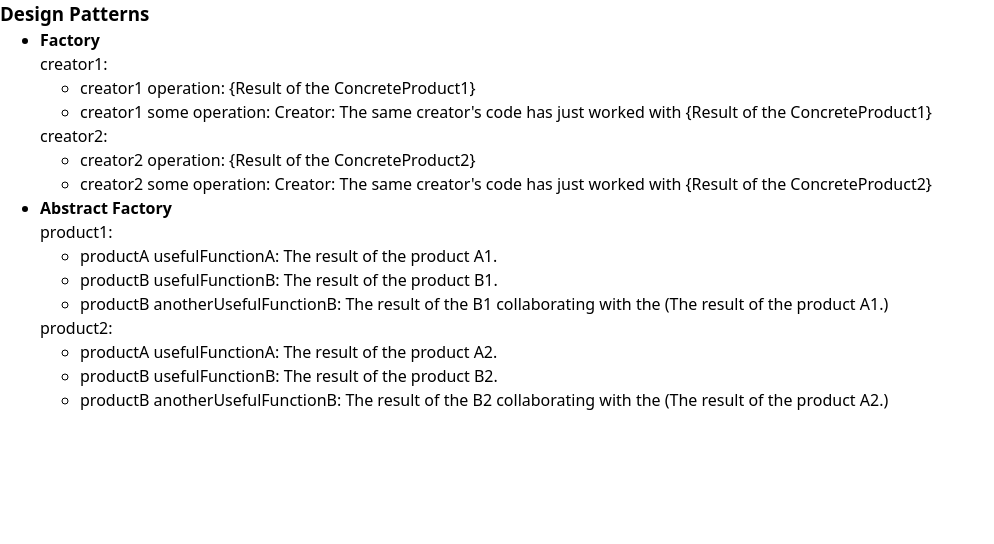
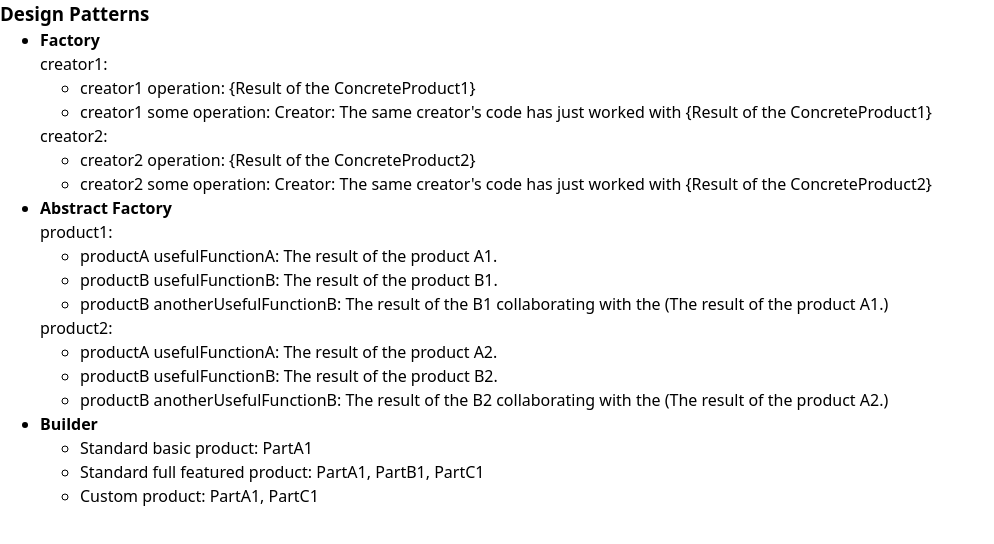
Before and after one commit to xieQin/react-ts-template, a React (Vite) app: page /design-patterns in a window 1280 px wide. Shown: the top 544 px of the page, without its empty margins (0-994 px from the left). Built offline with nearby package versions, Linux system fonts and the light colour scheme.

Commit message:
feat: add Builder pattern

```diff
--- /dev/null
+++ b/src/views/DesignPatterns/Builder/index.tsx
@@ -0,0 +1,18 @@
+import { Director, useCreateBuilderClient } from "./stores";
+
+export default function BuilderPage() {
+  const director = new Director();
+  const { getBasicProduct, getCustomProduct, getFullFeaturedProduct } =
+    useCreateBuilderClient(director);
+  return (
+    <>
+      <ul>
+        <li>Standard basic product: {getBasicProduct().join(", ")}</li>
+        <li>
+          Standard full featured product: {getFullFeaturedProduct().join(", ")}
+        </li>
+        <li>Custom product: {getCustomProduct().join(", ")}</li>
+      </ul>
+    </>
+  );
+}
--- /dev/null
+++ b/src/views/DesignPatterns/Builder/stores/client/index.ts
@@ -0,0 +1,41 @@
+import { ConcreteBuilder1, Director } from "../concrete";
+
+type UseCreateBuilderClient = (director: Director) => {
+  builder: ConcreteBuilder1;
+  getBasicProduct: () => string[];
+  getFullFeaturedProduct: () => string[];
+  getCustomProduct: () => string[];
+};
+
+export const useCreateBuilderClient: UseCreateBuilderClient = (
+  director: Director
+) => {
+  const builder = new ConcreteBuilder1();
+  director.setBuilder(builder);
+
+  const getBasicProduct = () => {
+    console.log("Standard basic product:");
+    director.buildMinimalViableProduct();
+    return builder.getProduct().listParts();
+  };
+
+  const getFullFeaturedProduct = () => {
+    console.log("Standard full featured product:");
+    director.buildFullFeaturedProduct();
+    return builder.getProduct().listParts();
+  };
+
+  const getCustomProduct = () => {
+    console.log("Custom product:");
+    builder.producePartA();
+    builder.producePartC();
+    return builder.getProduct().listParts();
+  };
+
+  return {
+    builder,
+    getBasicProduct,
+    getFullFeaturedProduct,
+    getCustomProduct,
+  };
+};
--- /dev/null
+++ b/src/views/DesignPatterns/Builder/stores/concrete/concrete.ts
@@ -0,0 +1,32 @@
+import { Builder } from "../interface";
+import { Product1 } from "./product";
+
+export class ConcreteBuilder1 implements Builder {
+  private product!: Product1;
+
+  constructor() {
+    this.reset();
+  }
+
+  public reset(): void {
+    this.product = new Product1();
+  }
+
+  public producePartA(): void {
+    this.product.parts.push("PartA1");
+  }
+
+  public producePartB(): void {
+    this.product.parts.push("PartB1");
+  }
+
+  public producePartC(): void {
+    this.product.parts.push("PartC1");
+  }
+
+  public getProduct(): Product1 {
+    const result = this.product;
+    this.reset();
+    return result;
+  }
+}
--- /dev/null
+++ b/src/views/DesignPatterns/Builder/stores/concrete/director.ts
@@ -0,0 +1,19 @@
+import { Builder } from "../interface";
+
+export class Director {
+  private builder!: Builder;
+
+  public setBuilder(builder: Builder): void {
+    this.builder = builder;
+  }
+
+  public buildMinimalViableProduct(): void {
+    this.builder.producePartA();
+  }
+
+  public buildFullFeaturedProduct(): void {
+    this.builder.producePartA();
+    this.builder.producePartB();
+    this.builder.producePartC();
+  }
+}
--- /dev/null
+++ b/src/views/DesignPatterns/Builder/stores/concrete/index.ts
@@ -0,0 +1,3 @@
+export * from "./concrete";
+export * from "./director";
+export * from "./product";
--- /dev/null
+++ b/src/views/DesignPatterns/Builder/stores/concrete/product.ts
@@ -0,0 +1,8 @@
+export class Product1 {
+  public parts: string[] = [];
+
+  public listParts(): string[] {
+    console.log(`Product parts: ${this.parts.join(", ")}\n`);
+    return this.parts;
+  }
+}
--- /dev/null
+++ b/src/views/DesignPatterns/Builder/stores/index.ts
@@ -0,0 +1,3 @@
+export * from "./client";
+export * from "./concrete";
+export * from "./interface";
--- /dev/null
+++ b/src/views/DesignPatterns/Builder/stores/interface/index.ts
@@ -0,0 +1,5 @@
+export interface Builder {
+  producePartA(): void;
+  producePartB(): void;
+  producePartC(): void;
+}
--- a/src/views/DesignPatterns/index.tsx
+++ b/src/views/DesignPatterns/index.tsx
@@ -1,4 +1,5 @@
 import AbstractFactoryPage from "./AbstractFactory";
+import BuilderPage from "./Builder";
 import FactoryPage from "./Factory";
 
 export default function DesignPatternsPage() {
@@ -14,6 +15,10 @@ export default function DesignPatternsPage() {
           <h4>Abstract Factory</h4>
           <AbstractFactoryPage />
         </li>
+        <li>
+          <h4>Builder</h4>
+          <BuilderPage />
+        </li>
       </ul>
     </>
   );
```
